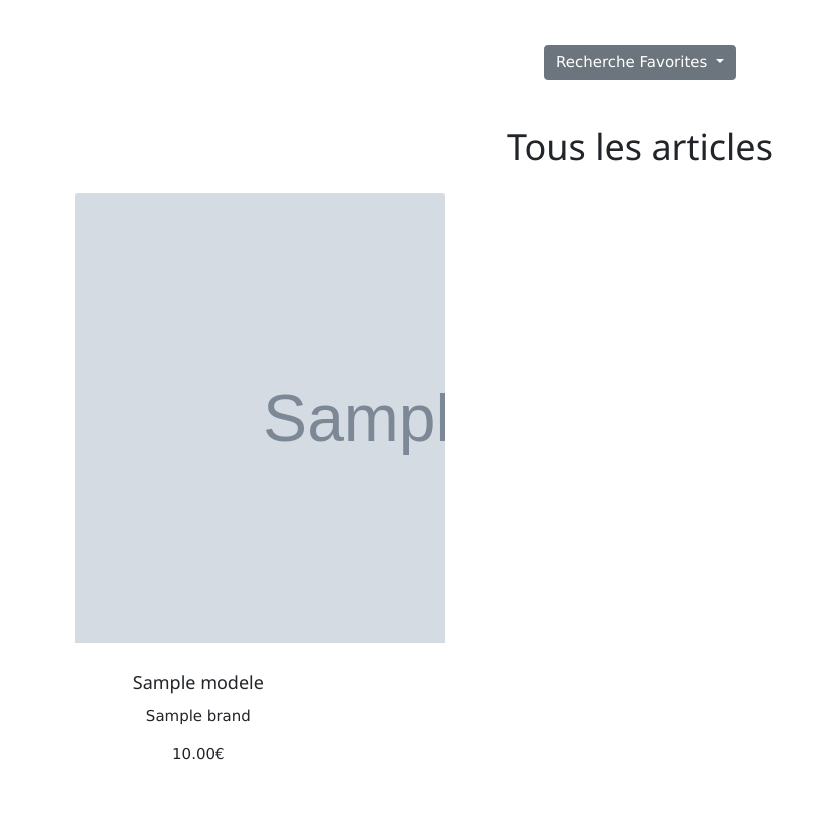
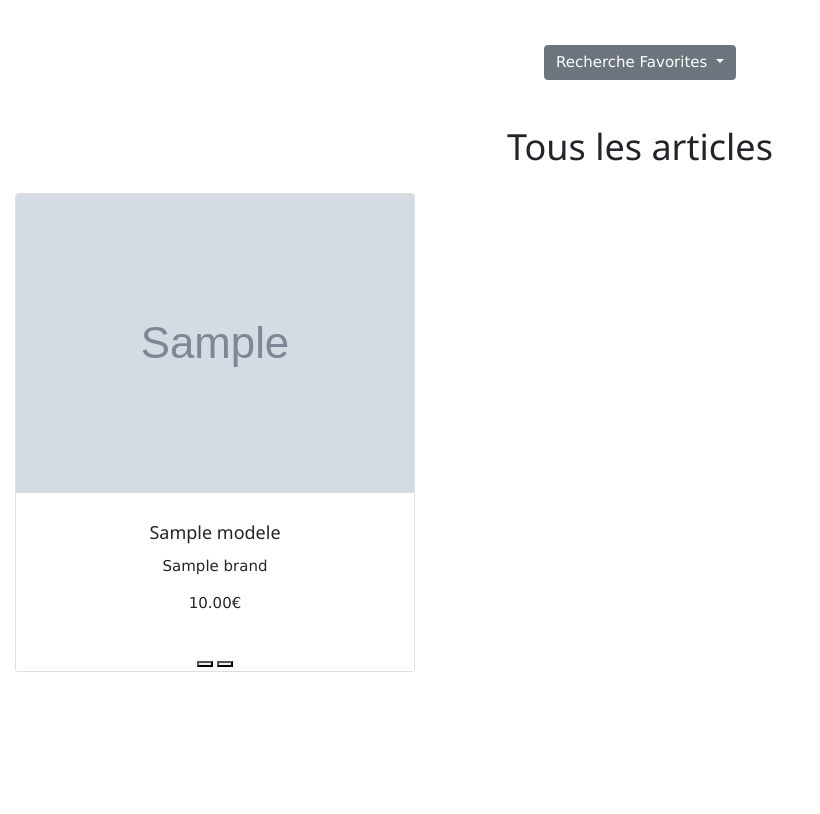
Before and after one commit to benjamin31200/La-symfony-de-manau, a Symfony app: template templates/search_list/index.html.twig in a window 1280 px wide; the page is wider, and only the part inside the window is pictured. Shown: the part 104-918 px from the top of that part, without its empty margins (0-820 px from the left). After the commit the page ends 776 px from the top of that part, so only its background shows below. Run offline with Twig, Linux system fonts and the light colour scheme; the template is opened without the code that fills it: most values are stand-ins (such as "Sample title", 1, 10 or a date in 2020); grey boxes marked "Sample" are stand-in pictures; some libraries are stand-ins or nearby versions.

Commit message:
add cart search

```diff
--- a/templates/search_list/index.html.twig
+++ b/templates/search_list/index.html.twig
@@ -16,26 +16,29 @@
 </div>
 </div>
     <h1 class="text-center mt-5">Tous les articles</h1>
-<div class="container-fluid col-12 mx-5">
-	<div class="row row-cols-2">
-		{% for product in products|sort((a, b) => a.price <=> b.price)%}
-
-			<div class="col" style="max-width: 400px;background-color: white ; margin: 1rem 1rem 1rem 1rem;">
-				<img src="{{product.picture}}" class="card-img-top" alt="{{product.modele}}" style="
-										    object-fit: cover;
-										    object-position: left;
-										    height: 30rem;
-											background: white;
-										">
-				<div class="col-md-8" style=" width: 100% ; background-color: white ;">
+<div class="container-fluid col-12">
+			<div class="row row-cols-3">
+				{% for product in products %}
+					<div class="card" style="max-width: 400px;background-color: white ; margin: 1rem 1rem 1rem 1rem;">
+						<img src="{{product.picture}}" class="card-img-top" alt="{{product.modele}}">
+						<div class="col-md-15" style=" width: 100% ; background-color: white ;">
 							<div class="card-body" style=" width: 100% ; background-color: white ;">
 								<h5 class="card-title">{{product.modele}}</h5>
 								<p class="card-text">{{product.brand}}</p>
 								<p class="card-description">{{product.price|number_format(2, '.',)}}€</p>
 							</div>
+							<div class="button" display>
+								<a href="{{ path('cart_add', {'id': product.id}) }}">
+									<button class="button button-basket"></button>
+								</a>
+								<a href="{{ path('comparator_add', {'id': product.id}) }}">
+									<span data-descr="Ajouter au comparateur">
+										<button class="button-comparator"></button>
+									</span>
+								</a>
 							</div>
 						</div>
-
+					</div>
 				{% endfor %}
 			</div>
 		</div>
```
Also changed, not shown: templates/search_list/search.html.twig (+15 -12 lines). Lines whose indentation alone changed are shown as unchanged.
